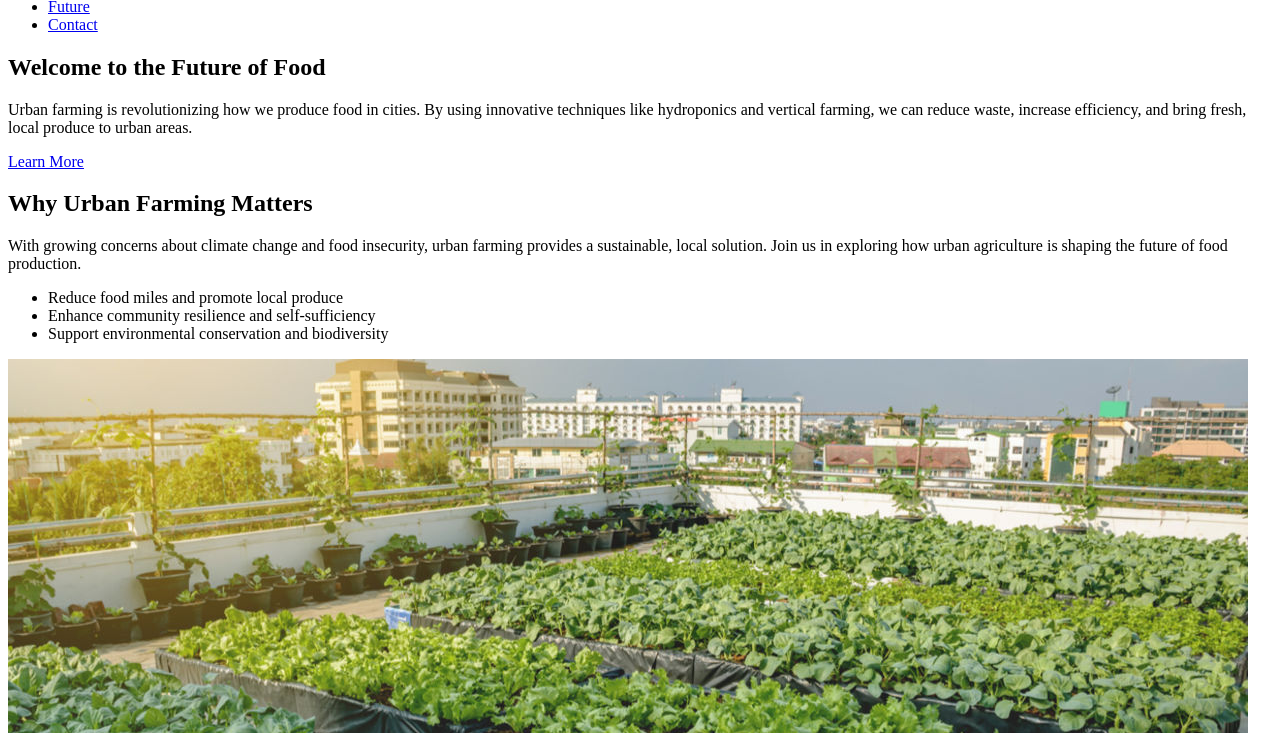
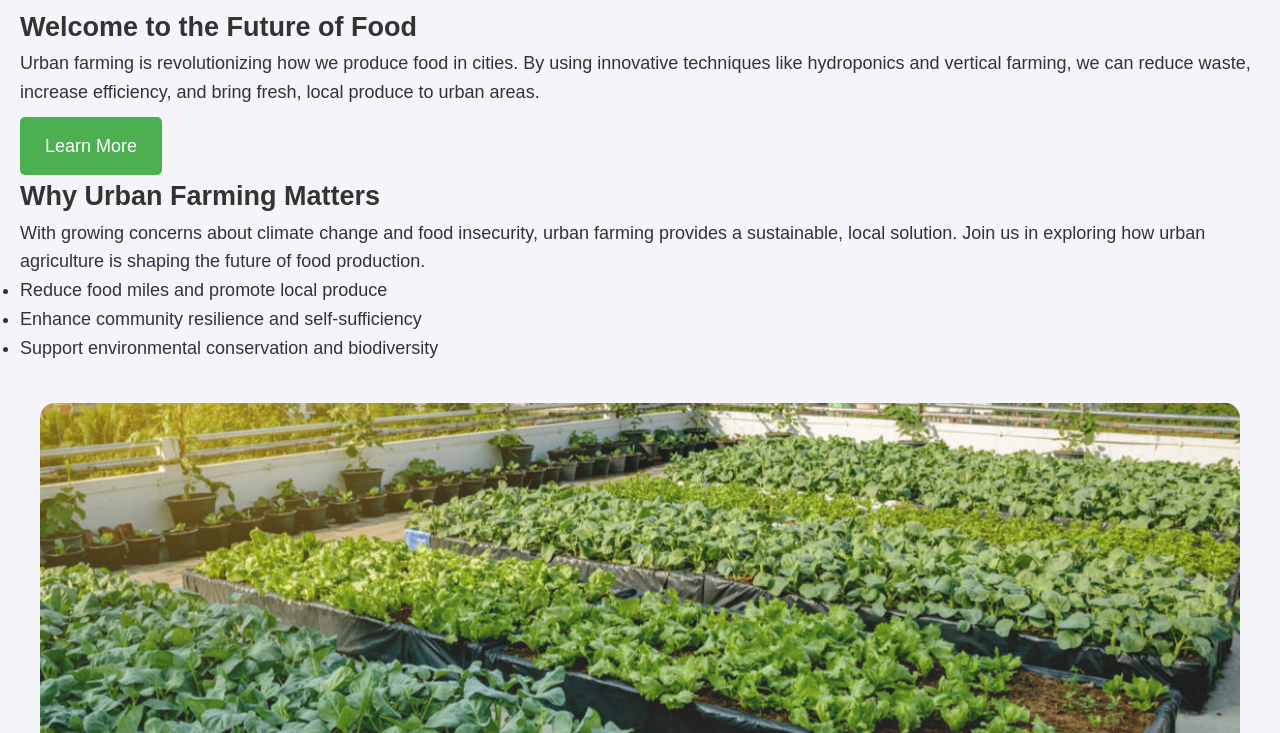
Before and after one commit to Bagoole-Ivan/biwdd131, a plain HTML site: page timaagric/timaagric.html in a window 1280 px wide. Shown: the part 239-972 px from the top of the page. Drawn offline with Linux system fonts and the light colour scheme.

Commit message:
spelling correction
spelling correction

```diff
--- a/timaagric/timaagric.html
+++ b/timaagric/timaagric.html
@@ -4,7 +4,7 @@
     <meta charset="UTF-8">
     <meta name="viewport" content="width=device-width, initial-scale=1.0">
     <title>Urban Farming - Home</title>
-    <link rel="stylesheet" href="styles/timaagrric.css">
+    <link rel="stylesheet" href="styles/timaagric.css">
 </head>
 <body>
     <header>
```
